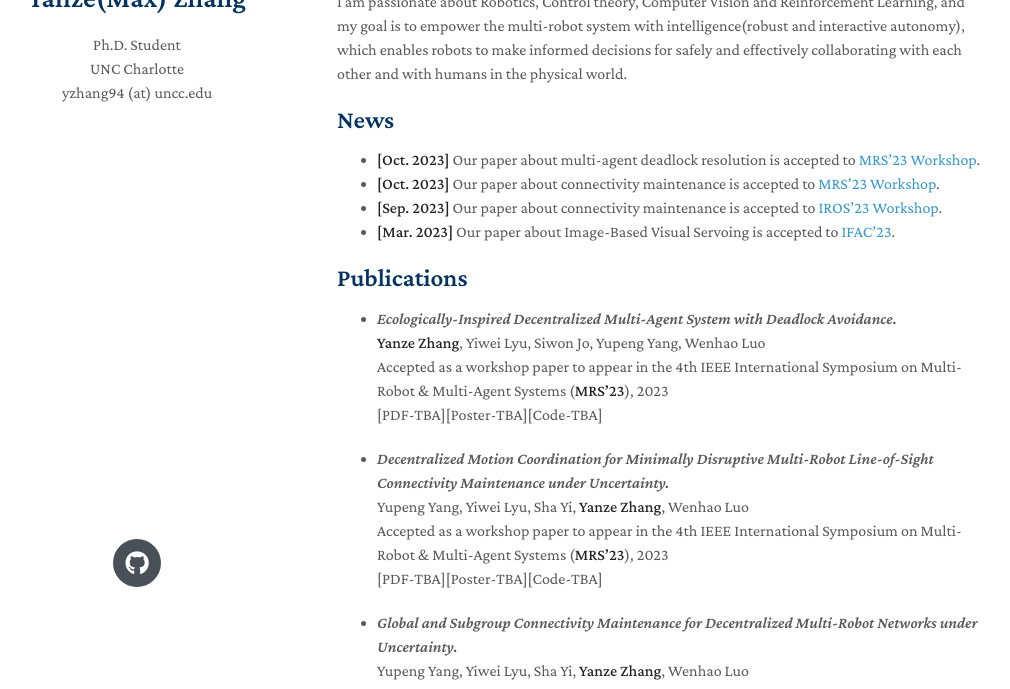
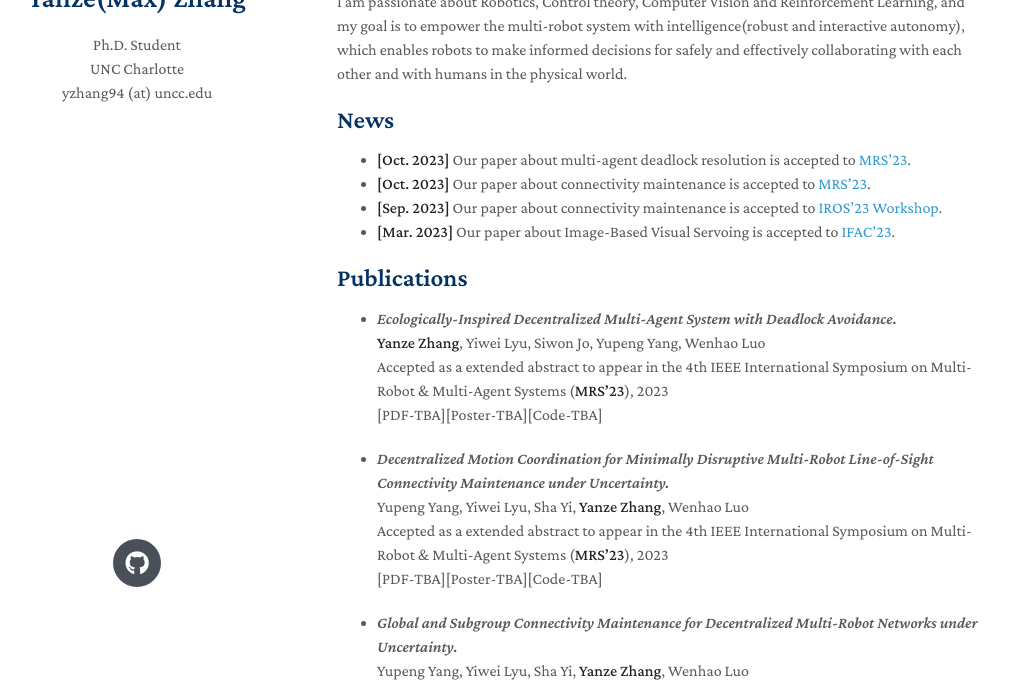
Before and after one commit to yupengyanguncc/yupengyanguncc.github.io, a Jekyll site: the page built from index.md, in a window 1280 px wide and 900 px high, cut to the strip 211-900 px from the top of the window. Shown: the whole strip, without its empty margins (133-1143 px from the left). Built offline with Jekyll 4.4.1, drawn with Linux system fonts in a browser that asks for light colours; nearby versions of some CDN libraries; a style sheet for code colours, icons or effects is not loaded; our own code applies the rules of GitHub Pages for plain Markdown files.

Commit message:
11212023

```diff
--- a/index.md
+++ b/index.md
@@ -18,8 +18,8 @@ I am passionate about Robotics, Control theory, Computer Vision and Reinforcemen
 <!--- My research interests include Robotics, Control, Computer Vision, and Reinforcement Learning.  My current research focuses on applying deep learning models to anomaly detection and automated batch job schedulers. -->
 
 ## News
-- **[Oct. 2023]** Our paper about multi-agent deadlock resolution is accepted to [MRS’23 Workshop](https://sites.bu.edu/mrs2023/).
-- **[Oct. 2023]** Our paper about connectivity maintenance is accepted to [MRS’23 Workshop](https://sites.bu.edu/mrs2023/).
+- **[Oct. 2023]** Our paper about multi-agent deadlock resolution is accepted to [MRS’23](https://sites.bu.edu/mrs2023/).
+- **[Oct. 2023]** Our paper about connectivity maintenance is accepted to [MRS’23](https://sites.bu.edu/mrs2023/).
 - **[Sep. 2023]** Our paper about connectivity maintenance is accepted to [IROS’23 Workshop](https://ieee-iros.org/).
 - **[Mar. 2023]** Our paper about Image-Based Visual Servoing is accepted to [IFAC’23](https://www.ifac2023.org/).
 
@@ -52,7 +52,7 @@ I am passionate about Robotics, Control theory, Computer Vision and Reinforcemen
   <br>
   **Yanze Zhang**, Yiwei Lyu, Siwon Jo, Yupeng Yang, Wenhao Luo
   <br>
-  Accepted as a workshop paper to appear in the 4th IEEE International Symposium on Multi-Robot & Multi-Agent Systems (**MRS'23**), 2023
+  Accepted as a extended abstract to appear in the 4th IEEE International Symposium on Multi-Robot & Multi-Agent Systems (**MRS'23**), 2023
   <br>
   [PDF-TBA][Poster-TBA][Code-TBA]
 
@@ -60,7 +60,7 @@ I am passionate about Robotics, Control theory, Computer Vision and Reinforcemen
   <br>
   Yupeng Yang, Yiwei Lyu, Sha Yi, **Yanze Zhang**, Wenhao Luo
   <br>
-  Accepted as a workshop paper to appear in the 4th IEEE International Symposium on Multi-Robot & Multi-Agent Systems (**MRS'23**), 2023
+  Accepted as a extended abstract to appear in the 4th IEEE International Symposium on Multi-Robot & Multi-Agent Systems (**MRS'23**), 2023
   <br>
   [PDF-TBA][Poster-TBA][Code-TBA]
 
```
